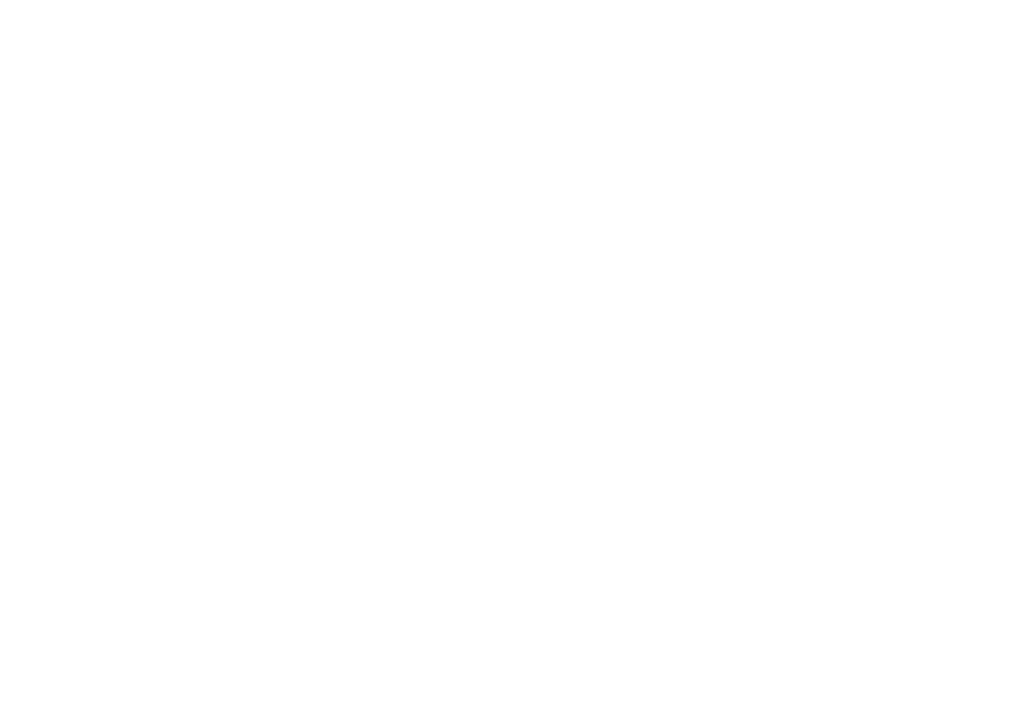
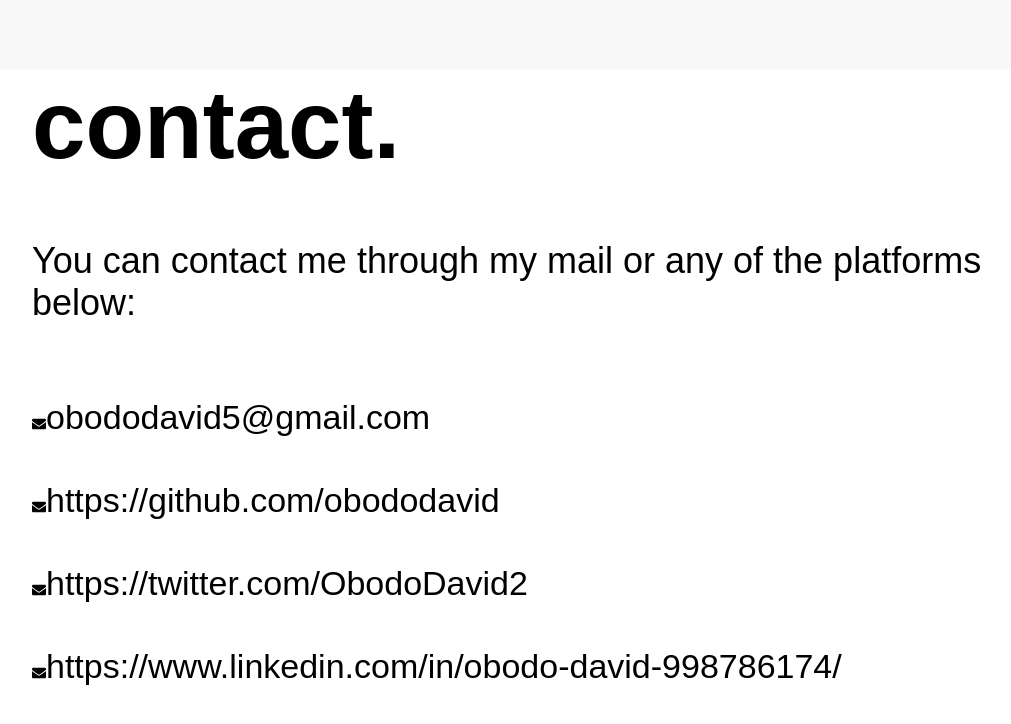
Before and after one commit to rahuloo5/portfolio_v1, a React (Create React App) app: page /contact in a window 1280 px wide. Shown: the top 724 px of the page, without its empty margins (96-1107 px from the left). Built offline with nearby package versions, Linux system fonts and the light colour scheme.

Commit message:
complete structure for contact page

```diff
--- a/src/App.tsx
+++ b/src/App.tsx
@@ -5,6 +5,7 @@
 import Home from './pages/home';
 import About from './pages/about';
 import Projects from './pages/projects';
+import Contact from './pages/contact';
 
 const GlobalStyles = createGlobalStyle`
   *,
@@ -39,6 +40,7 @@
           <Route exact path="/" component={Home} />
           <Route exact path="/about" component={About} />
           <Route exact path="/projects" component={Projects} />
+          <Route exact path="/contact" component={Contact} />
         </Switch>
       </Router>
     </>
--- /dev/null
+++ b/src/pages/contact/index.tsx
@@ -0,0 +1,85 @@
+import React from 'react';
+import styled from 'styled-components';
+import Layout from '../../layout';
+
+import { FontAwesomeIcon } from '@fortawesome/react-fontawesome';
+import { faEnvelope } from '@fortawesome/free-solid-svg-icons';
+
+const ContactContainer = styled.div`
+    height: 100%;
+    display: flex;
+    flex-direction: column;
+
+        .contact__header{
+            margin-bottom: 60px;
+        }
+
+        .contact__subheader{
+            font-size: 36px;
+            margin-bottom: 30px;
+            font-weight: 300;
+        }
+
+        .contact__links-wrapper{
+            list-style: none;
+            flex: 1;
+            display: flex;
+            flex-direction: column;
+            justify-content: space-evenly;
+
+            li{
+
+                svg{
+
+                }
+
+                a{
+                    text-decoration: none;
+                    font-size: 34px;
+                    font-weight: 300;
+                    color: #000000;
+                }
+            }
+        }
+`
+
+const ALL_CONTACTS = [
+    {
+        icon: faEnvelope,
+        link: 'obododavid5@gmail.com',
+    },
+    {
+        icon: faEnvelope,
+        link: 'https://github.com/obododavid',
+    },
+    {
+        icon: faEnvelope,
+        link: 'https://twitter.com/ObodoDavid2',
+    },
+    {
+        icon: faEnvelope,
+        link: 'https://www.linkedin.com/in/obodo-david-998786174/',
+    },
+]
+
+const Contact = () => {
+    return (
+        <Layout isFooterPresent={false} >
+            <ContactContainer>
+                <h1 className='contact__header'>contact.</h1>
+                <p className='contact__subheader'>You can contact me through my mail or any of the platforms below:</p>
+                <ul className='contact__links-wrapper'>
+                    {ALL_CONTACTS.map((contact, i) => {
+                        const { icon, link } = contact
+                        return <li>
+                            <FontAwesomeIcon icon={icon} />
+                            <a href={link} target='_blank'>{link}</a>
+                        </li>
+                    })}
+                </ul>
+            </ContactContainer>
+        </Layout >
+    )
+};
+
+export default Contact
```
